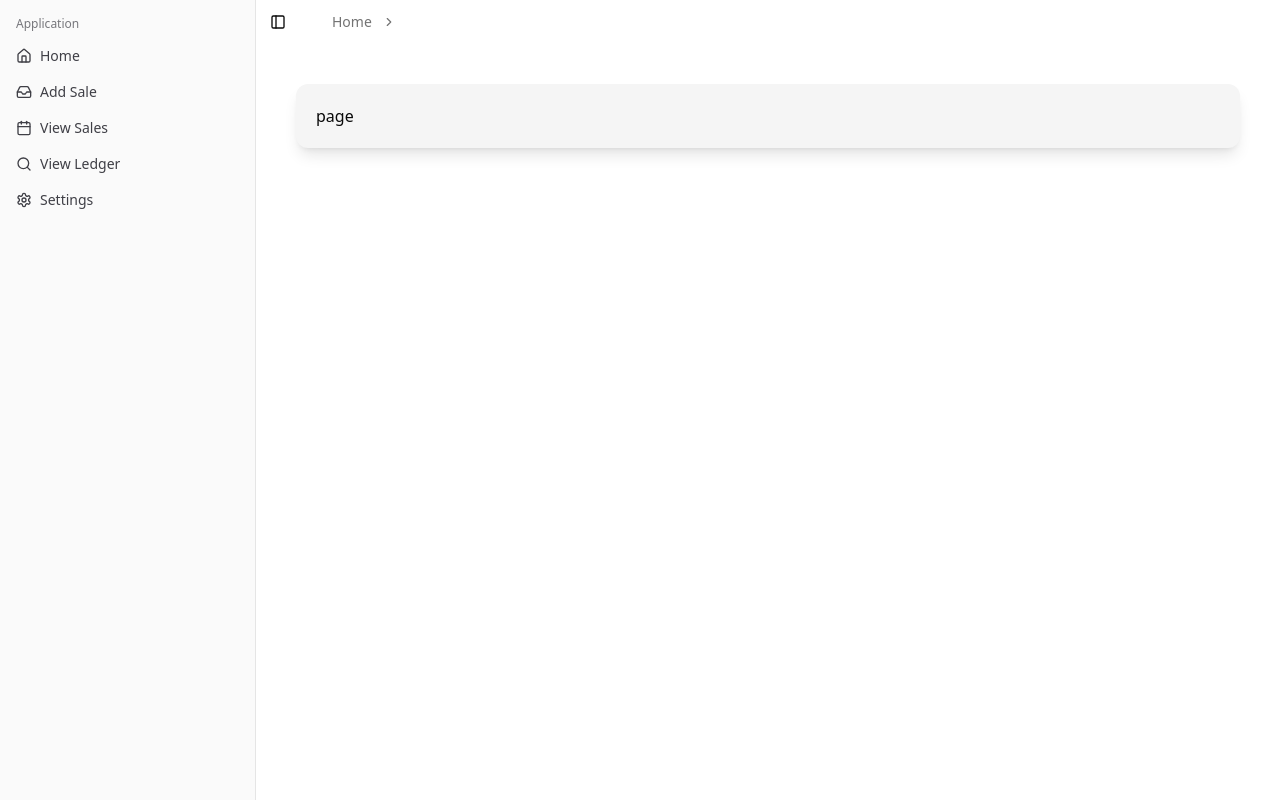
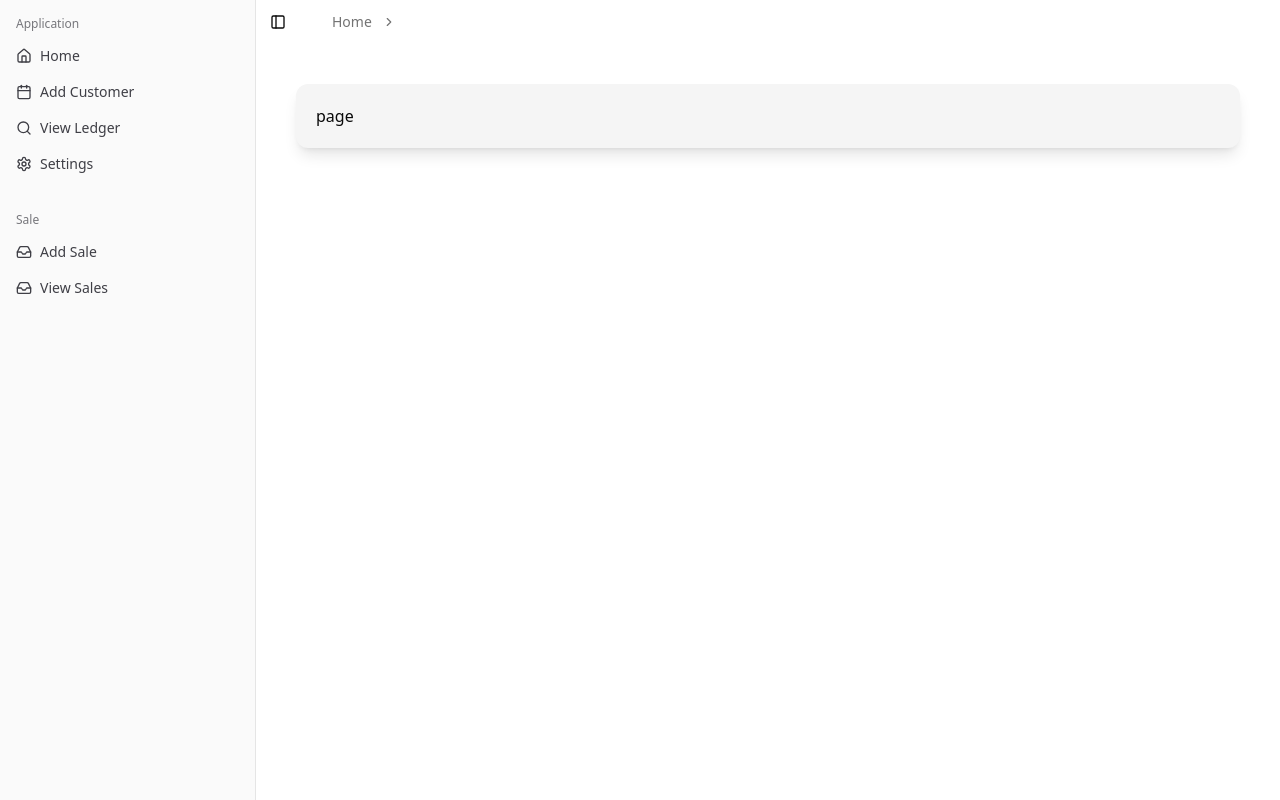
Before and after one commit to habibmy/Ledge, a Next.js app: page / in a window 1280 px wide. Built offline with nearby package versions, Linux system fonts and the light colour scheme.

Commit message:
Updated Sidebar

```diff
--- a/src/components/app-sidebar.jsx
+++ b/src/components/app-sidebar.jsx
@@ -1,4 +1,4 @@
-import { Calendar, Home, Inbox, Search, Settings } from "lucide-react"
+import { Calendar, Home, Inbox, Search, Settings } from "lucide-react";
 
 import {
   Sidebar,
@@ -9,28 +9,23 @@ import {
   SidebarMenu,
   SidebarMenuButton,
   SidebarMenuItem,
-} from "@/components/ui/sidebar"
+} from "@/components/ui/sidebar";
 
 // Menu items.
 const items = [
   {
     title: "Home",
-    url: "#",
+    url: "/",
     icon: Home,
   },
   {
-    title: "Add Sale",
-    url: "#",
-    icon: Inbox,
-  },
-  {
-    title: "View Sales",
-    url: "#",
+    title: "Add Customer",
+    url: "/customers/add",
     icon: Calendar,
   },
   {
     title: "View Ledger",
-    url: "#",
+    url: "/customers",
     icon: Search,
   },
   {
@@ -38,7 +33,20 @@ const items = [
     url: "#",
     icon: Settings,
   },
-]
+];
+
+const salesItems = [
+  {
+    title: "Add Sale",
+    url: "/sales/add",
+    icon: Inbox,
+  },
+  {
+    title: "View Sales",
+    url: "/sales",
+    icon: Inbox,
+  },
+];
 
 export function AppSidebar() {
   return (
@@ -61,7 +69,24 @@ export function AppSidebar() {
             </SidebarMenu>
           </SidebarGroupContent>
         </SidebarGroup>
+        <SidebarGroup>
+          <SidebarGroupLabel>Sale</SidebarGroupLabel>
+          <SidebarGroupContent>
+            <SidebarMenu>
+              {salesItems.map((item) => (
+                <SidebarMenuItem key={item.title}>
+                  <SidebarMenuButton asChild>
+                    <a href={item.url}>
+                      <item.icon />
+                      <span>{item.title}</span>
+                    </a>
+                  </SidebarMenuButton>
+                </SidebarMenuItem>
+              ))}
+            </SidebarMenu>
+          </SidebarGroupContent>
+        </SidebarGroup>
       </SidebarContent>
     </Sidebar>
-  )
+  );
 }
```
